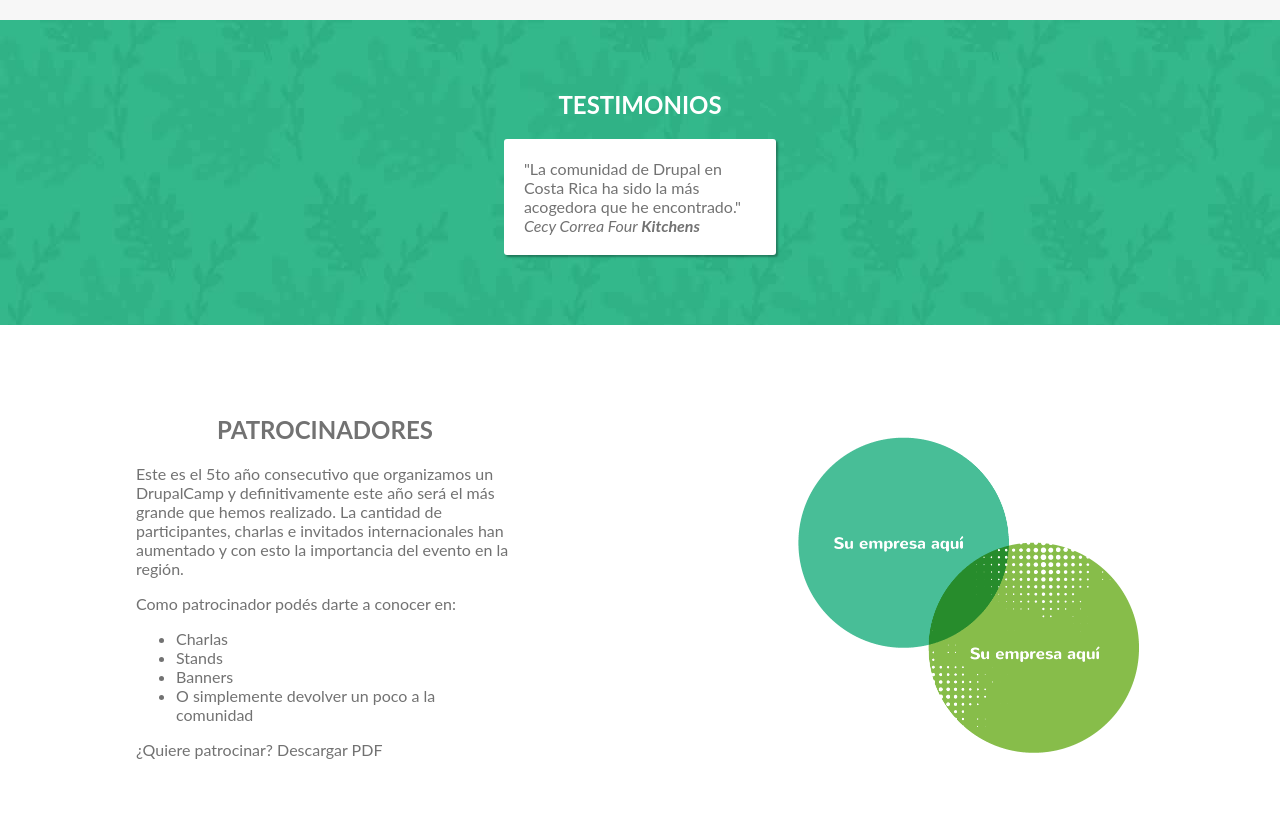
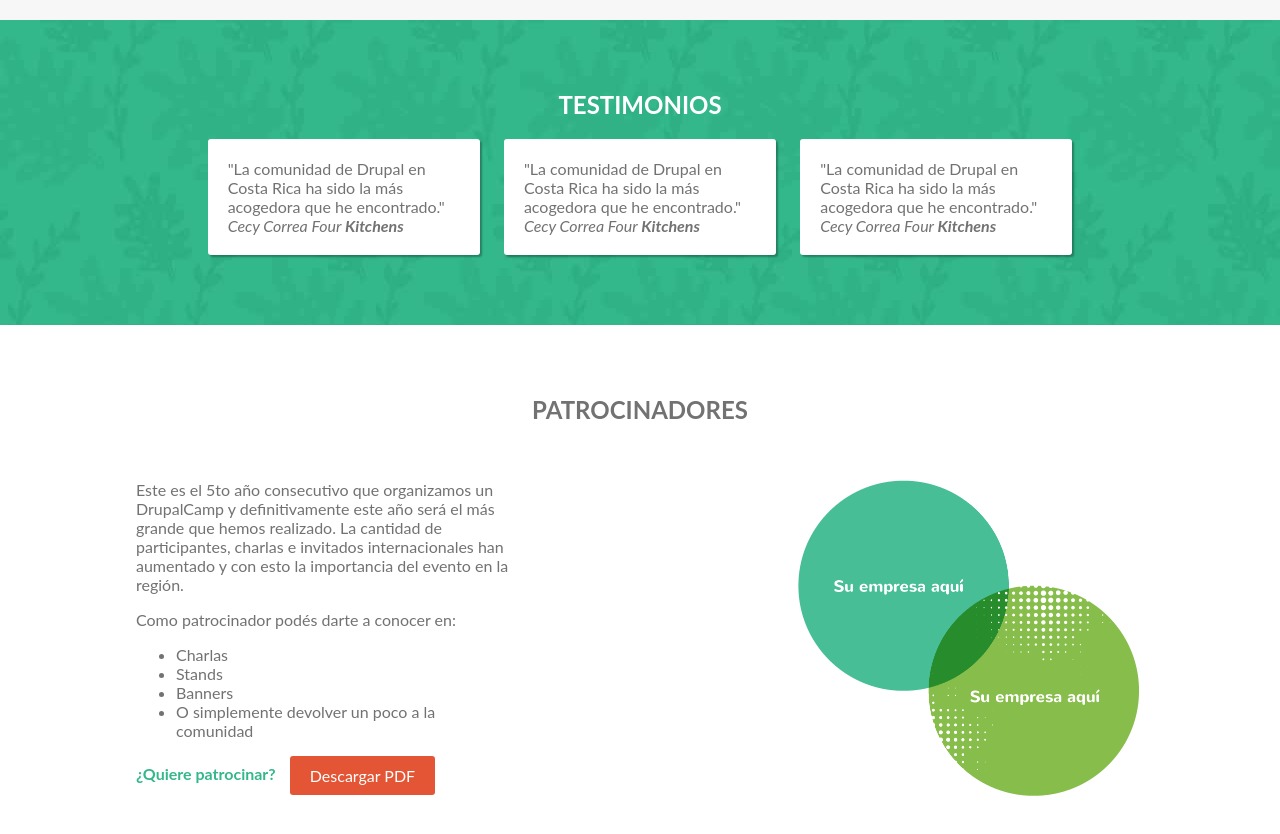
Before and after one commit to jleiva/dccr15-landing, a website: page index.html in a window 1280 px wide. Shown: the part 1080-1914 px from the top of the page. Drawn offline with Linux system fonts and the light colour scheme.

Commit message:
agregado el index.html con cambios de estructura

```diff
--- a/index.html
+++ b/index.html
@@ -21,24 +21,32 @@
 <div class="section intro">
 	<div class="group">
 		<h3 class="intro-tags">70+ Conferencias, Actividades Sociales y Charlistas internacionales</h3>
-		<p>Tres d&iacute;as de charlas, talleres, keynotes y mucho networking. M&aacute;s de 400 participantes hablando sobre Drupal, desarrollo web, Symfony, HTML5, RWD, flujos de trabajo y m&aacute;s.</p>
-		<p>Es en pocas palabras, el evento de Desarrollo Web m&aacute;s grande del pa&iacute;s.</p>
+		<div class="intro-description">
+			<p>Tres d&iacute;as de charlas, talleres, keynotes y mucho networking. M&aacute;s de 400 participantes hablando sobre Drupal, desarrollo web, Symfony, HTML5, RWD, flujos de trabajo y m&aacute;s.</p>
+			<p>Es en pocas palabras, el evento de Desarrollo Web m&aacute;s grande del pa&iacute;s.</p>
+		</div>
 	</div>
 </div>
 <div class="section historias">
 	<div class="group">
 		<h2 class="h-section">Testimonios</h2>
-
 		<div class="quote">
 			<blockquote>"La comunidad de Drupal en Costa Rica ha sido la más acogedora que he encontrado."</blockquote>
 			<cite class="quote-aut">Cecy Correa Four <strong>Kitchens</strong></cite>
-
+		</div>
+		<div class="quote">
+			<blockquote>"La comunidad de Drupal en Costa Rica ha sido la más acogedora que he encontrado."</blockquote>
+			<cite class="quote-aut">Cecy Correa Four <strong>Kitchens</strong></cite>
+		</div>
+		<div class="quote">
+			<blockquote>"La comunidad de Drupal en Costa Rica ha sido la más acogedora que he encontrado."</blockquote>
+			<cite class="quote-aut">Cecy Correa Four <strong>Kitchens</strong></cite>
 		</div>
 	</div>
 </div>
 <div class="section sponsors">
+	<h2 class="h-section">Patrocinadores</h2>
 	<div class="group">
-		<h2 class="h-section">Patrocinadores</h2>
 		<p>Este es el 5to año consecutivo que organizamos un DrupalCamp y definitivamente este año ser&aacute; el m&aacute;s grande que hemos realizado. La cantidad de participantes, charlas e invitados internacionales han aumentado y con esto la importancia del evento en la regi&oacute;n.</p>
 
 		<p>Como patrocinador podés darte a conocer en:</p>
@@ -50,11 +58,13 @@
 			<li>O simplemente devolver un poco a la comunidad</li>
 		</ul>
 
-		<p>¿Quiere patrocinar? Descargar PDF</p>
-
+		<p><span class="colored-green">¿Quiere patrocinar?</span> <a href="#" class="button-red button-download">Descargar PDF</a></p>
 
 	</div>
 </div>
+
+<iframe class="location" src="https://www.google.com/maps/embed?pb=!1m14!1m8!1m3!1d3929.9345606098605!2d-84.047309!3d9.939403000000002!3m2!1i1024!2i768!4f13.1!3m3!1m2!1s0x8fa0e3870a3f8b5b%3A0x82884a3fe0356f44!2sUniversidad+de+Costa+Rica!5e0!3m2!1ses!2s!4v1423782257720" width="600" height="450" frameborder="0" style="border:0"></iframe>
+
 <div class="section registro">
 	<div class="group">
 		<h2 class="h-section">Registro</h2>
```
